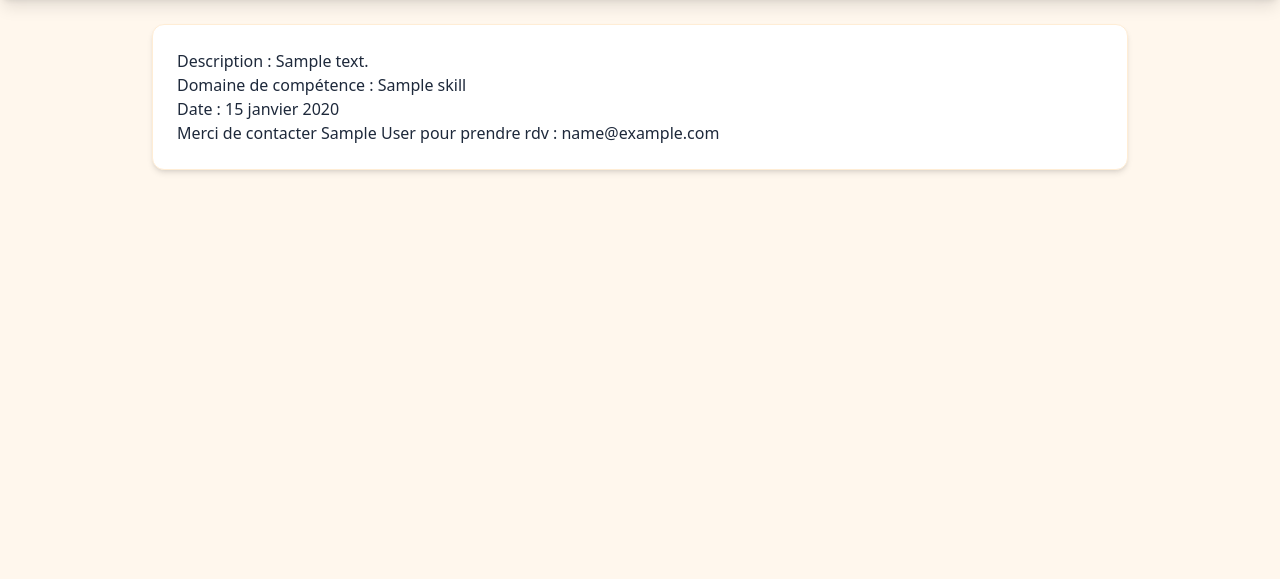
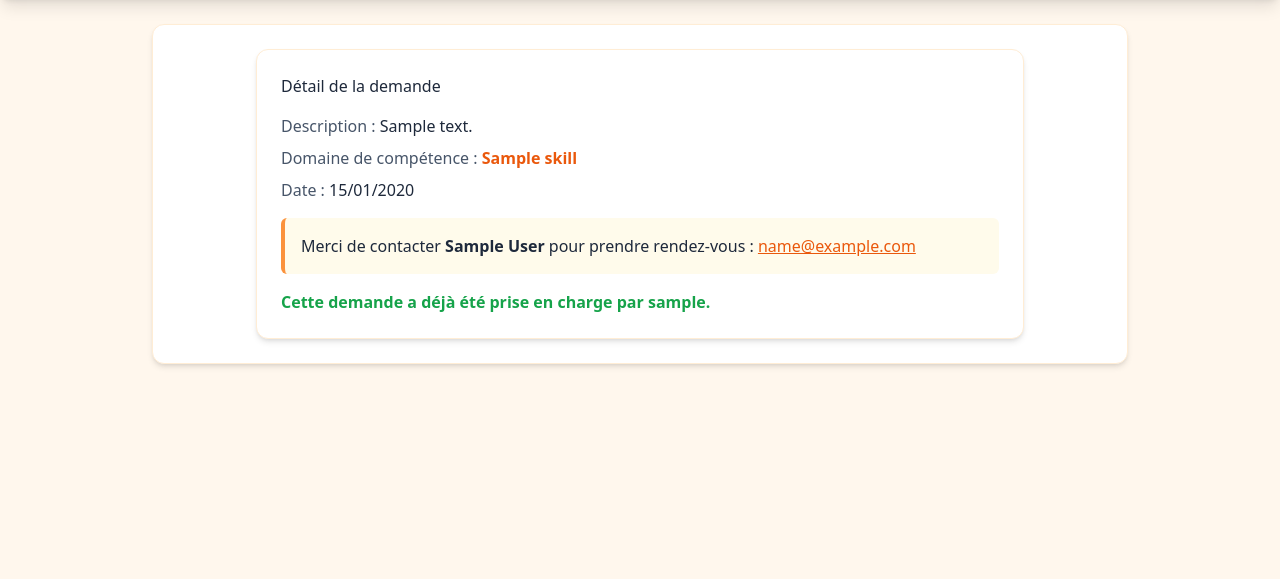
Before and after one commit to AmandineGrardLaurent/python_eval_echange_de_competences, a Django app: page /skills/help/requests/1/detail/ in a window 1280 px wide. Shown: the part 70-649 px from the top of the page. Run offline with Django 5.2, Linux system fonts and the light colour scheme; a user stored in the database is signed in; tables that the repository leaves empty hold one stand-in row (values such as "Sample post"); some libraries are stand-ins or nearby versions.

Commit message:
stylisation du template `help-requests-detail.html` avec Tailwind

```diff
--- a/echange_de_competences/skills/templates/skills/help-requests-detail.html
+++ b/echange_de_competences/skills/templates/skills/help-requests-detail.html
@@ -1,24 +1,53 @@
 {% extends "base.html" %}
 
-{% block title %} Page détaillée de la demande {{ help_request.id }} {% endblock %}
+{% block title %}Page détaillée de la demande {{ help_request.id }}{% endblock %}
 
 {% block content %}
 
-<p>Description : {{ help_request.description }}</p>
-<p>Domaine de compétence : {{ help_request.skill }} </p>
-<p>Date : {{ help_request.date }}</p>
+<article class="bg-white rounded-xl shadow-md border border-orange-100 p-6 max-w-3xl mx-auto space-y-4">
 
+    <h2 class="h2-page">
+        Détail de la demande
+    </h2>
 
-<p>Merci de contacter {{ help_request.requester.first_name }} {{ help_request.requester.last_name }} pour prendre rdv :
-    {{ help_request.requester.email }}</p>
+    <div class="space-y-2">
+        <p>
+            <span class="font-medium text-slate-600">Description :</span>
+            <span class="text-slate-800">{{ help_request.description }}</span>
+        </p>
+
+        <p>
+            <span class="font-medium text-slate-600">Domaine de compétence :</span>
+            <span class="text-orange-600 font-semibold">{{ help_request.skill }}</span>
+        </p>
+
+        <p>
+            <span class="font-medium text-slate-600">Date :</span>
+            <span class="text-slate-800">{{ help_request.date|date:"d/m/Y" }}</span>
+        </p>
+    </div>
+
+    <div class="bg-amber-50 border-l-4 border-orange-400 p-4 rounded-md">
+        <p class="text-slate-800">
+            Merci de contacter <span class="font-semibold">{{ help_request.requester.first_name }} {{ help_request.requester.last_name }}</span> pour prendre rendez-vous :
+            <a href="mailto:{{ help_request.requester.email }}" class="text-orange-600 underline">{{ help_request.requester.email }}</a>
+        </p>
+    </div>
 
     {% if not help_request.helper %}
-    <form method="post">
+        <form method="post" class="mt-4">
             {% csrf_token %}
-        <button type="submit">
+            <button type="submit"
+                    class="btn-link">
                 Je confirme mon aide
             </button>
         </form>
+    {% else %}
+        <p class="text-green-600 font-semibold mt-2">
+            Cette demande a déjà été prise en charge par {{ help_request.helper }}.
+        </p>
     {% endif %}
 
+</article>
+
 {% endblock %}
```
Lines whose indentation alone changed are shown as unchanged.
